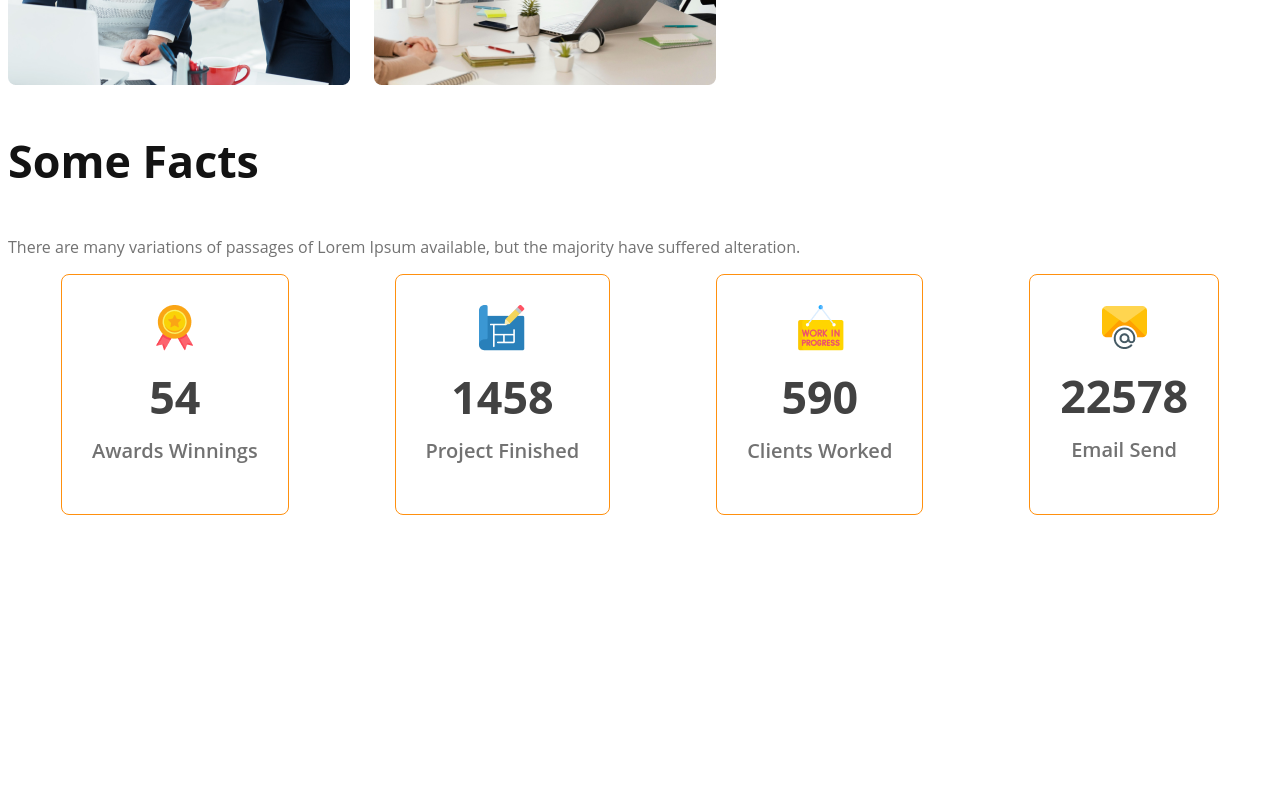
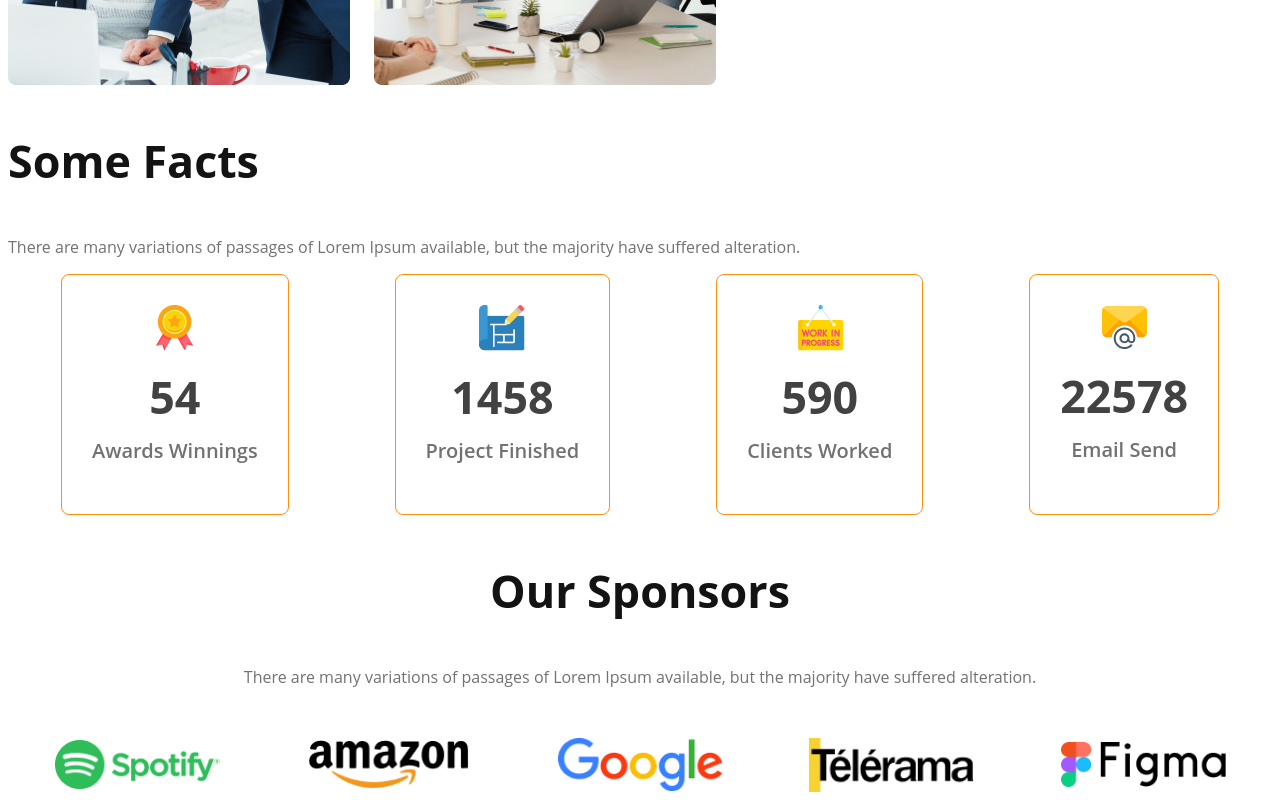
Before and after one commit to EgrSakib/G3-Architect-Website, a plain HTML site: page index.html in a window 1280 px wide. Shown: the part 1674-2474 px from the top of the page. Before the commit the page ends 2197 px from the top, so only its background shows below. Drawn offline with Linux system fonts and the light colour scheme.

Commit message:
sponsor section completed

```diff
--- a/Styles/architect.css
+++ b/Styles/architect.css
@@ -140,6 +140,25 @@ main {
     font-size: 1.25rem;
     margin-top: 5px;
 }
+
+/* Sponsors Section */
+.sponsors{
+    text-align: center;
+    margin-top: 25px;
+}
+
+.img-container{
+    display: flex;
+    justify-content: space-evenly;
+    align-items: center;
+    margin-top: 50px;
+    gap: 40px;
+}
+
+.img-container img{
+    width: 165px;
+}
+
 /* Responsive Style */
 /* Small Device */
 
@@ -148,7 +167,7 @@ main {
         padding: 20px;
     }
 
-    nav {
+    nav, .img-container {
         flex-direction: column;
     }
 
@@ -168,10 +187,15 @@ main {
     .btn-primary {
         margin-bottom: 10px;
     }
-    .facts-card-container{
+    /* .facts-card-container{
         display: grid;
         grid-template-columns: repeat(2,1fr);
         gap: 5px;
+    } */
+    .facts-card-container{
+        flex-direction: column;
+        padding: 10px 30px;
+        gap: 1.5rem;
     }
 }
 
@@ -181,7 +205,7 @@ main {
         padding: 50px;
     }
 
-    nav {
+    nav, .img-container {
         flex-direction: column;
     }
 
@@ -192,4 +216,7 @@ main {
     .btn-primary {
         margin-bottom: 10px;
     }
+    .facts-card-container{
+        gap: 1.5rem;
+    }
 }
--- a/index.html
+++ b/index.html
@@ -84,6 +84,20 @@
                 </div>
             </div>
         </section>
+
+        <!-- Sponsor Section -->
+        <section class="sponsors">
+            <h3 class="section-title">Our Sponsors</h3>
+            <p class="banner-description">There are many variations of passages of Lorem Ipsum available, but the
+                majority have suffered alteration.</p>
+            <div class="img-container">
+                <img src="images/sponsors/spotify.png" alt="">
+                <img src="images/sponsors/amazon.png" alt="">
+                <img src="images/sponsors/google.png" alt="">
+                <img src="images/sponsors/telerama.png" alt="">
+                <img src="images/sponsors/figma.png" alt="">
+            </div>
+        </section>
     </main>
     <footer>
 
```
